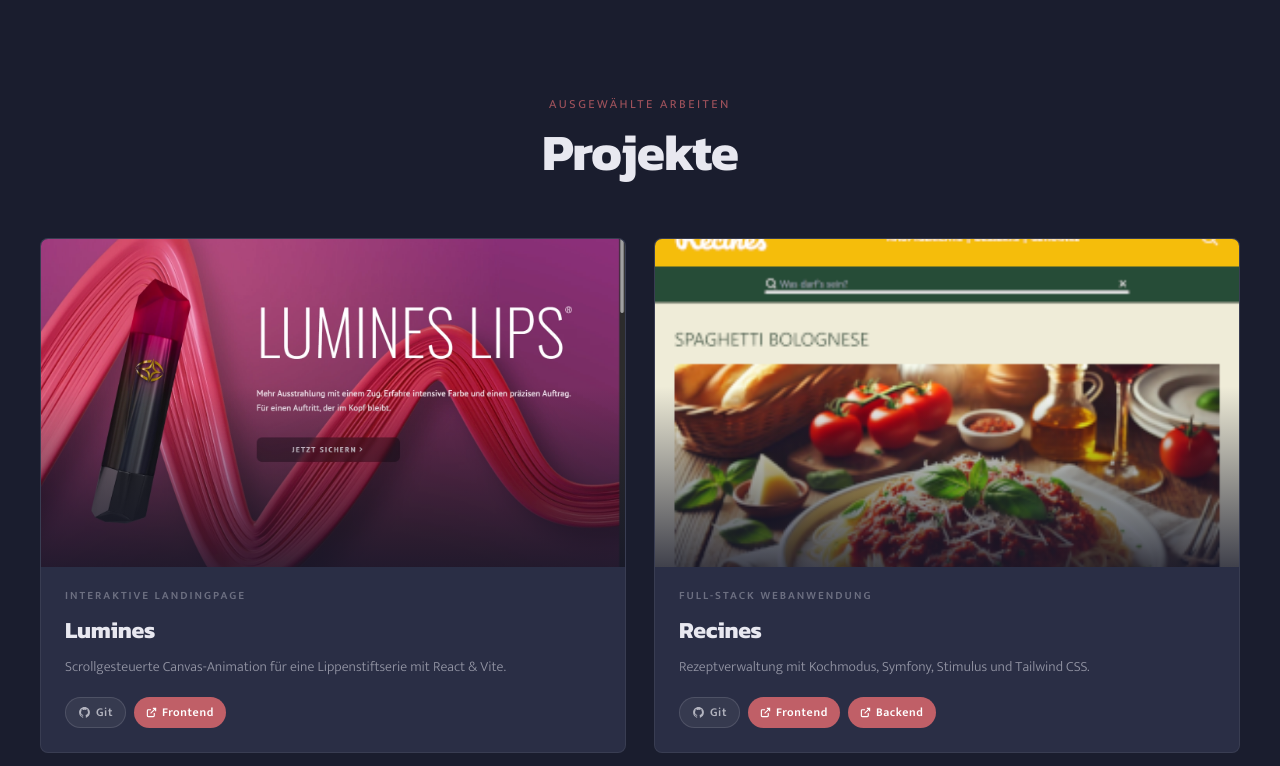
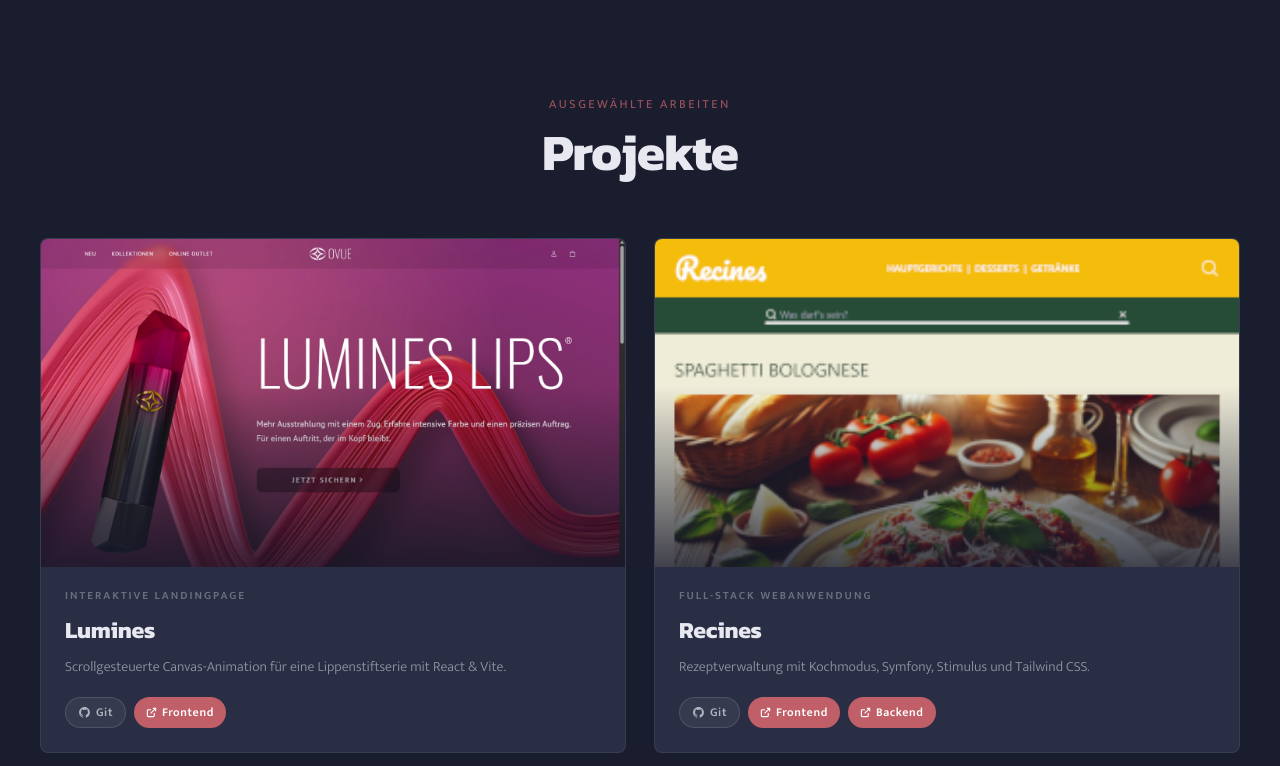
Before and after one commit to ineshe/Portfolio, a PHP site: page / in a window 1280 px wide. Shown: the part 1302-2068 px from the top of the page. Run offline with PHP 8.4, Linux system fonts and the light colour scheme; some libraries are stand-ins or nearby versions.

Commit message:
Fix image cropping

```diff
--- a/public/css/components/projects.css
+++ b/public/css/components/projects.css
@@ -56,6 +56,7 @@
   width: 100%;
   height: 100%;
   object-fit: cover;
+  object-position: top;
   display: block;
   transition: transform 0.5s ease;
 }
```
